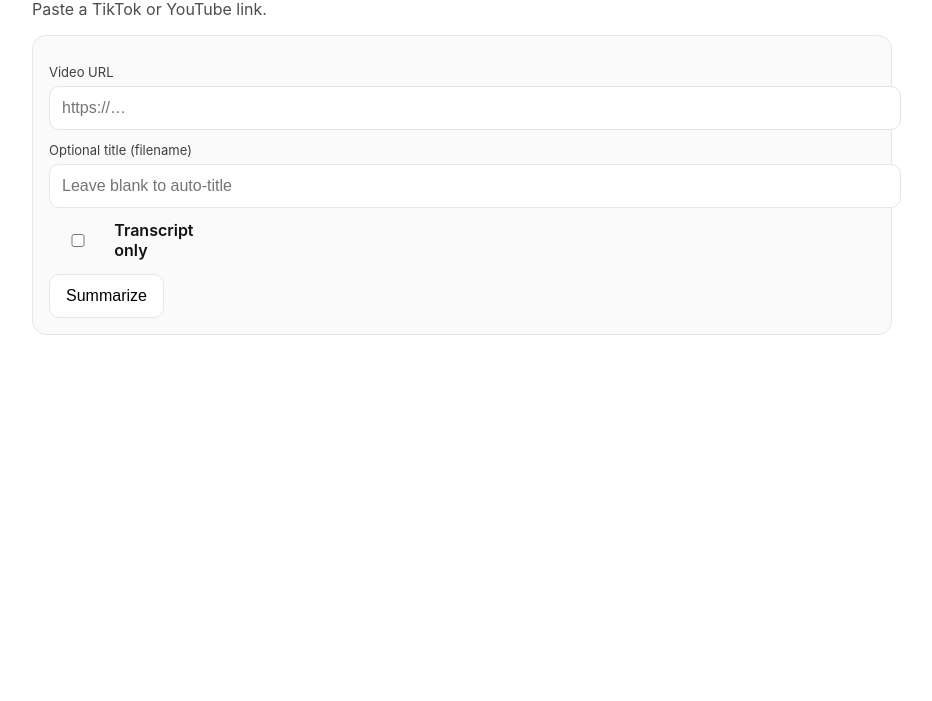
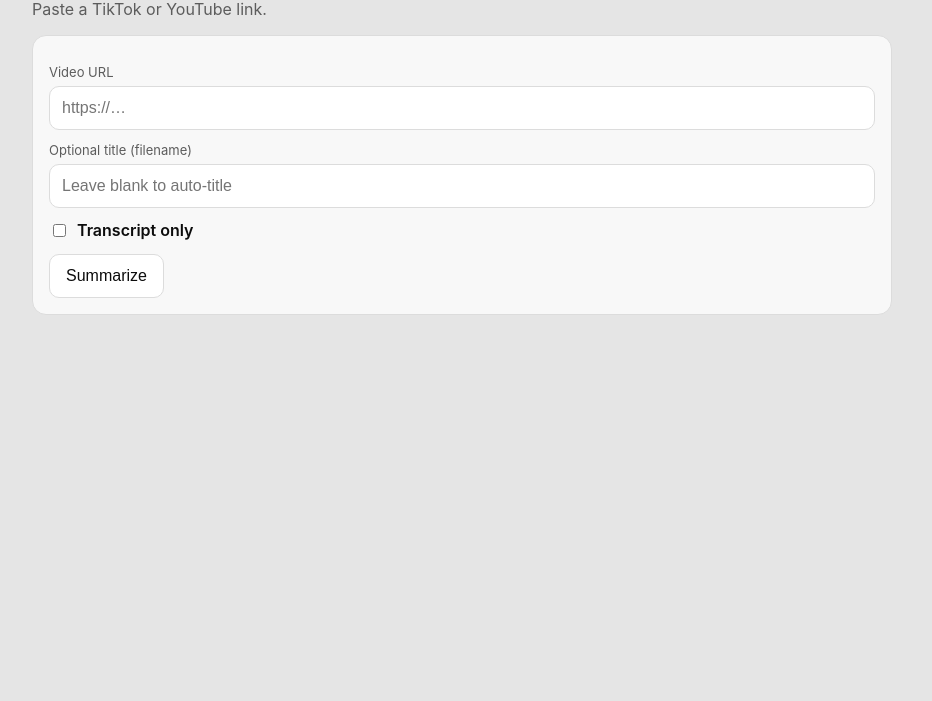
Before and after one commit to fcttechnologies/TranscriptionStudio, a plain HTML site: page frontend/index.html in a window 1280 px wide. Shown: the part 99-800 px from the top of the page, without its empty margins (178-1110 px from the left). Drawn offline with Linux system fonts and the light colour scheme; files that its build step writes are made by us from their sources; files whose address does not match are found by name.

Commit message:
Adapted a dark mode version as well as cleaned up UI. Updated README to explain to other users how to set up easier.

```diff
--- a/frontend/styles.css
+++ b/frontend/styles.css
@@ -1,26 +1,127 @@
-:root { --border:#e6e6e6; --bg:#fafafa; --text:#111; }
-body { font-family:-apple-system,system-ui,sans-serif; padding:24px; color:var(--text); background:white; }
+:root {
+  color-scheme: light;
+  --bg-page: #e5e5e5;
+  --bg-card: #f8f8f8;
+  --surface: #ffffff;
+  --border: #dcdcdc;
+  --text: #0c0c0c;
+  --text-muted: #5c5c5c;
+}
+
+@media (prefers-color-scheme: dark) {
+  :root {
+    color-scheme: dark;
+    --bg-page: #0c0c0c;
+    --bg-card: #151515;
+    --surface: #0f0f0f;
+    --border: #262626;
+    --text: #f7f7f7;
+    --text-muted: #a6a6a6;
+  }
+}
+
+* { box-sizing: border-box; }
+
+body {
+  font-family:-apple-system,system-ui,sans-serif;
+  padding:24px;
+  color:var(--text);
+  background:var(--bg-page);
+}
+
 .wrap { max-width:860px; margin:0 auto; }
+
 h1 { margin-bottom:6px; }
-.hint { margin-top:0; opacity:.75; }
-.card { border:1px solid var(--border); border-radius:14px; padding:16px; background:var(--bg); }
+
+.hint { margin-top:0; color:var(--text-muted); }
+
+.card {
+  border:1px solid var(--border);
+  border-radius:14px;
+  padding:16px;
+  background:var(--bg-card);
+}
+
 .hidden { display:none; }
-.label { display:block; font-size:13px; opacity:.8; margin-top:12px; margin-bottom:6px; }
-input { width:100%; padding:12px; font-size:16px; border:1px solid var(--border); border-radius:10px; background:white; }
-button { margin-top:14px; padding:12px 16px; font-size:16px; border-radius:10px; border:1px solid var(--border); background:white; cursor:pointer; }
-button:hover { background:#f2f2f2; }
-.row { display:flex; justify-content:space-between; align-items:center; margin-bottom:10px; }
-#statusIcon { font-size:18px; }
-.bar { height:10px; background:#e9e9e9; border-radius:999px; overflow:hidden; margin-bottom:12px; }
-#barFill { height:10px; width:0%; background:#111; transition:width .25s ease; }
-.steps { margin:0; padding-left:20px; opacity:.9; }
+
+.label {
+  display:block;
+  font-size:13px;
+  color:var(--text-muted);
+  margin-top:12px;
+  margin-bottom:6px;
+}
+
+input {
+  width:100%;
+  padding:12px;
+  font-size:16px;
+  border:1px solid var(--border);
+  border-radius:10px;
+  background:var(--surface);
+  color:var(--text);
+}
+
+button {
+  margin-top:14px;
+  padding:12px 16px;
+  font-size:16px;
+  border-radius:10px;
+  border:1px solid var(--border);
+  background:var(--surface);
+  color:var(--text);
+  cursor:pointer;
+}
+
+button:hover { background:rgba(0,0,0,0.03); }
+
+@media (prefers-color-scheme: dark) {
+  button:hover { background:rgba(255,255,255,0.04); }
+}
+
+.row { display:flex; justify-content:space-between; align-items:center; margin-bottom:10px; color:var(--text-muted); }
+
+#statusIcon { font-size:18px; color:var(--text); }
+
+.bar {
+  height:10px;
+  background:var(--surface);
+  border-radius:999px;
+  overflow:hidden;
+  margin-bottom:12px;
+  border:1px solid var(--border);
+}
+
+#barFill { height:10px; width:0%; background:var(--text); transition:width .25s ease; }
+
+.steps { margin:0; padding-left:20px; color:var(--text-muted); }
+
 .steps li { margin:6px 0; }
+
 .steps li.done { opacity:.65; text-decoration:line-through; }
-.steps li.active { font-weight:600; }
-.resultHeadline { margin-top:14px; font-weight:700; }
-.filePath { margin-top:6px; opacity:.8; }
-textarea { width:100%; height:260px; margin-top:10px; padding:12px; border-radius:10px; border:1px solid var(--border); font-family:ui-monospace,SFMono-Regular,Menlo,monospace; background:white; }
+
+.steps li.active { font-weight:600; color:var(--text); }
+
+.resultHeadline { margin-top:14px; font-weight:700; color:var(--text); }
+
+.filePath { margin-top:6px; color:var(--text-muted); }
+
+textarea {
+  width:100%;
+  height:260px;
+  margin-top:10px;
+  padding:12px;
+  border-radius:10px;
+  border:1px solid var(--border);
+  font-family:ui-monospace,SFMono-Regular,Menlo,monospace;
+  background:var(--surface);
+  color:var(--text);
+}
+
 .btnRow { display:flex; gap:12px; margin-top:10px; flex-wrap:wrap; }
-code { background:#efefef; padding:2px 6px; border-radius:6px; }
+
+code { background:var(--surface); padding:2px 6px; border-radius:6px; }
+
 .optionsRow { display:flex; justify-content:flex-start; align-items:center; gap:12px; margin-top:12px; flex-wrap:wrap; }
-.toggleLabel { font-weight:600; display:flex; gap:8px; align-items:center; }
+
+.toggleLabel { font-weight:600; display:flex; gap:8px; align-items:center; white-space:nowrap; }
```
Also changed, not shown: 1 other file.
